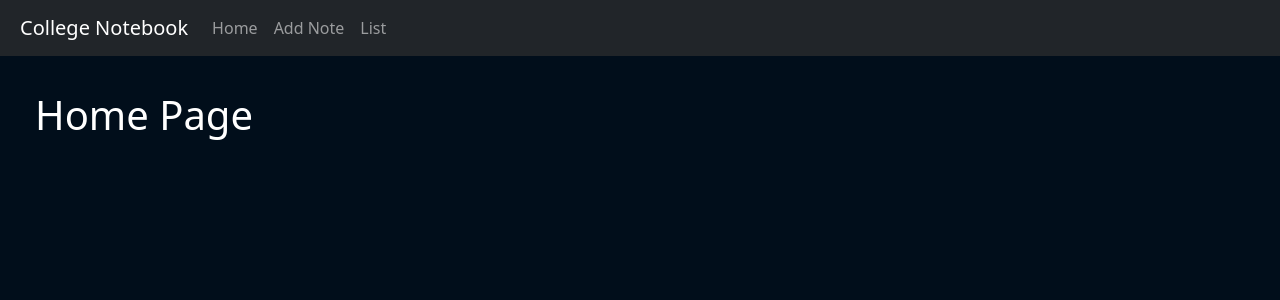
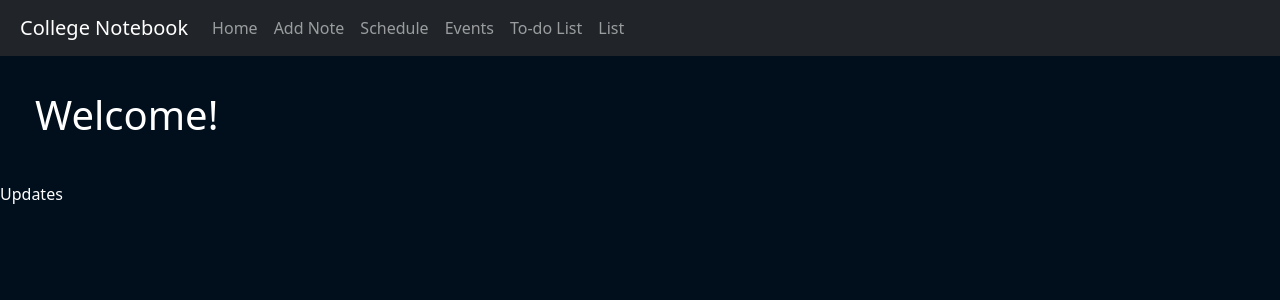
Before and after one commit to Felippefn/Basis-college-notebook, a React (Create React App) app: page / in a window 1280 px wide. Shown: the top 300 px of the page. Built offline with nearby package versions, Linux system fonts and the light colour scheme.

Commit message:
:rocket: added more pages

```diff
--- a/src/App.js
+++ b/src/App.js
@@ -6,6 +6,9 @@ import 'bootstrap/dist/css/bootstrap.min.css';
 import Home from './components/Home';
 import AddNote from './components/AddNote';
 import List from './components/List';
+import Schedule from './components/Schedule'
+import Event from './components/Event'
+import ToDoList from './components/ToDoList'
 import './components/css/home.css'
 
 function App() {
@@ -15,7 +18,11 @@ function App() {
       <Routes>
         <Route path="/" element={<Home />} />
         <Route path="/add-note" element={<AddNote />} />
+        <Route path="/schedule" element={<Schedule />} />
+        <Route path="/event" element={<Event />} />
+        <Route path="/todo-list" element={<ToDoList />} />
         <Route path="/list" element={<List />} />
+
       </Routes>
     </Router>
   );
--- /dev/null
+++ b/src/components/Event.js
@@ -0,0 +1,12 @@
+import React from 'react';
+
+function Event() {
+  return (
+    <div>
+      <h1>Event</h1>
+      {/* Add your add note content here */}
+    </div>
+  );
+}
+
+export default Event;
--- a/src/components/Header.js
+++ b/src/components/Header.js
@@ -11,6 +11,9 @@ const Header = () => {
         <Nav className="mr-auto">
           <Nav.Link as={Link} to="/">Home</Nav.Link>
           <Nav.Link as={Link} to="/add-note">Add Note</Nav.Link>
+          <Nav.Link as={Link} to="/schedule">Schedule</Nav.Link>
+          <Nav.Link as={Link} to="/event">Events</Nav.Link>
+          <Nav.Link as={Link} to="/todo-list">To-do List</Nav.Link>
           <Nav.Link as={Link} to="/list">List</Nav.Link>
         </Nav>
       </Navbar.Collapse>
--- a/src/components/Home.js
+++ b/src/components/Home.js
@@ -3,7 +3,9 @@ import React from 'react';
 function Home() {
   return (
     <div>
-      <h1 className='title-page'>Home Page</h1>
+      <h1 className='title-page'>Welcome!</h1>
+
+      <div class="col">Updates</div>
       {/* Add your home page content here */}
     </div>
   );
--- /dev/null
+++ b/src/components/Schedule.js
@@ -0,0 +1,12 @@
+import React from 'react';
+
+function Schedule() {
+  return (
+    <div>
+      <h1>Schedule</h1>
+      {/* Add your add note content here */}
+    </div>
+  );
+}
+
+export default Schedule;
--- /dev/null
+++ b/src/components/ToDoList.js
@@ -0,0 +1,12 @@
+import React from 'react';
+
+function ToDoList() {
+    return (
+        <div>
+            <h1 class="col">To Do List</h1>
+            {/* Add your add note content here */}
+        </div>
+    );
+}
+
+export default ToDoList;
```
Also changed, not shown: 2 other files (tests, documents, lock files or other folders).
